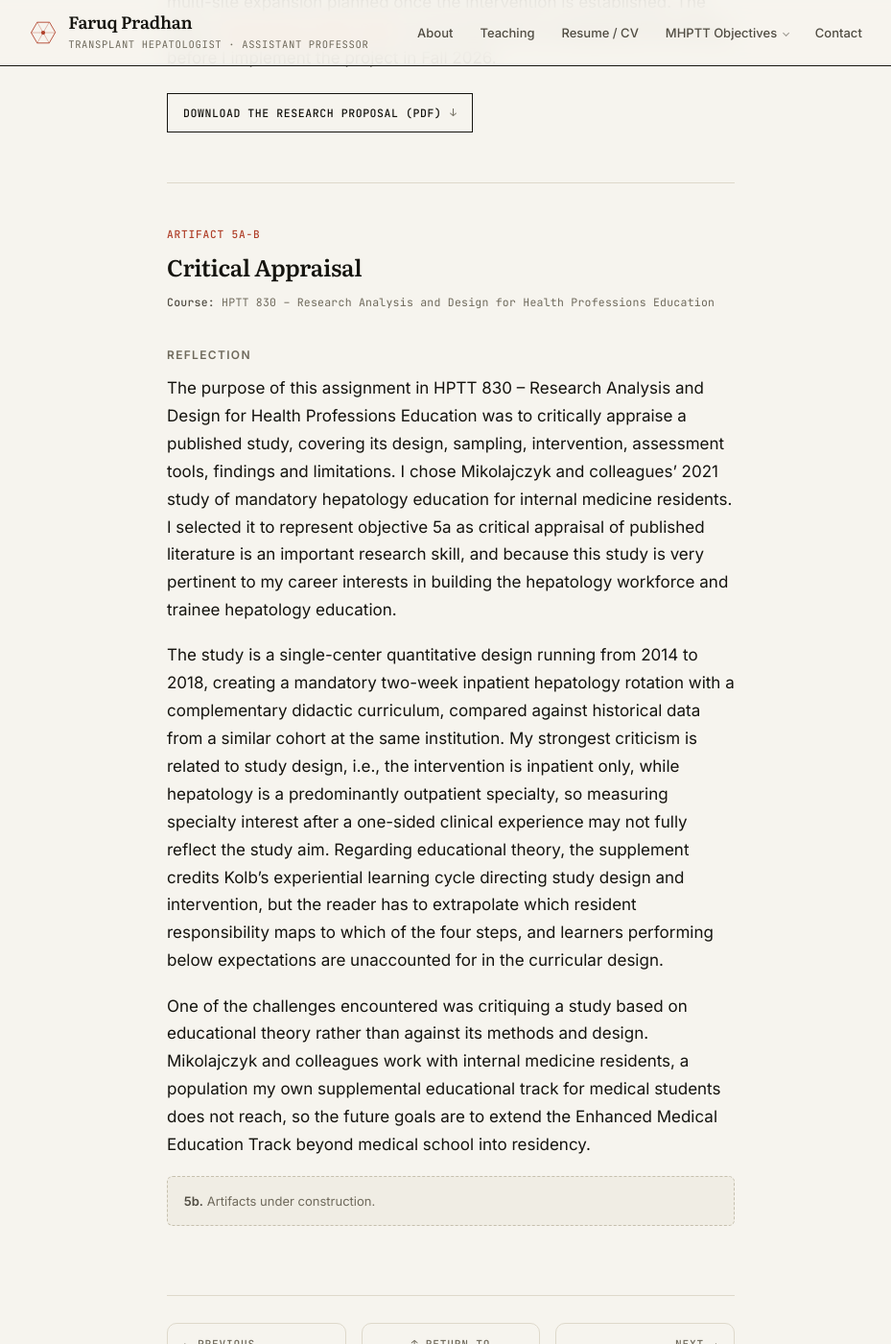
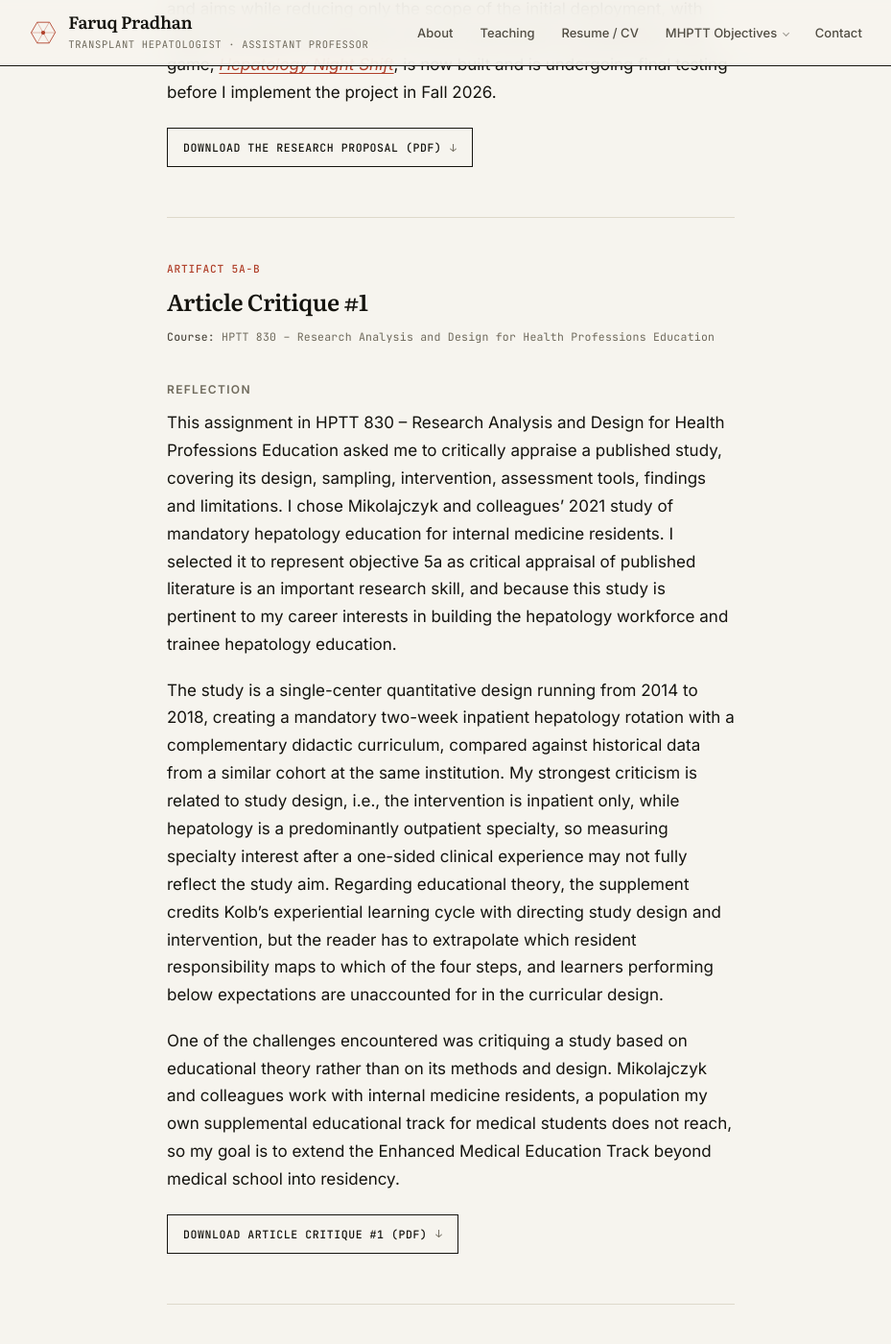
Before and after one commit to fpradhan/fpradhan.github.io, a Jekyll site: the page built from _competencies/5-research.md, in a window 1280 px wide and 1400 px high, scrolled down 1664 px. Shown: the whole window at 96% size, without its empty margins (170-1099 px from the left). Built offline with Jekyll 4.4.1, drawn with Linux system fonts in a browser that asks for light colours; some of the changed text lies outside the part shown.

Commit message:
Attach both article critiques, and fix the five items in 5a-B
5a-B is titled Article Critique #1 and carries its file. 5b-A is new:
Article Critique #3, the Denofrio 2022 palliative care study, with the file
attached and a note that the reflection is still to come, which replaces
the generic 5b placeholder.

The five fixes in 5a-B, all as flagged. Two were grammatical: "credits
Kolb's experiential learning cycle with directing", and "rather than on its
methods and design", which now matches the "based on" it answers. Then
"very pertinent" loses the intensifier and "the future goals are to extend"
becomes "my goal is to extend".

The opening was word for word identical to 5a-A's for twenty words and the
two sit next to each other, so it now reads "This assignment in HPTT 830
... asked me to" rather than "The purpose of this assignment in HPTT 830
... was to". Nothing after that first clause changed.

261 to 258 words. 5b-A's course is assumed to be HPTT 830, the same as the
other two critiques; the PDF does not name it.

Co-Authored-By: Claude Opus 5 <noreply@anthropic.com>
Claude-Session: https://claude.ai/code/session_01SajNJDGDkt5q5fCgsPRcNk

```diff
--- a/_competencies/5-research.md
+++ b/_competencies/5-research.md
@@ -25,9 +25,13 @@ artifacts:
     course: "HPTT 830"
     anchor: "artifact-5a-a"
   - label: "5a-B"
-    title: "Critical Appraisal"
+    title: "Article Critique #1"
     course: "HPTT 830"
     anchor: "artifact-5a-b"
+  - label: "5b-A"
+    title: "Article Critique #3"
+    course: "HPTT 830"
+    anchor: "artifact-5b-a"
 redirect_from:
   - /objectives/5a-research/
   - /objectives/5b-research/
@@ -80,20 +84,20 @@ is now built and is undergoing final testing before I implement the project in F
 
 <p class="label">Artifact 5a-B</p>
 
-## Critical Appraisal
+## Article Critique #1
 
 **Course:** HPTT 830 – Research Analysis and Design for Health Professions Education
 {: .meta}
 
 ### Reflection
 
-The purpose of this assignment in HPTT 830 – Research Analysis and Design for Health Professions
-Education was to critically appraise a published study, covering its design, sampling,
-intervention, assessment tools, findings and limitations. I chose Mikolajczyk and colleagues’ 2021
-study of mandatory hepatology education for internal medicine residents. I selected it to
-represent objective 5a as critical appraisal of published literature is an important research
-skill, and because this study is very pertinent to my career interests in building the hepatology
-workforce and trainee hepatology education.
+This assignment in HPTT 830 – Research Analysis and Design for Health Professions Education asked
+me to critically appraise a published study, covering its design, sampling, intervention,
+assessment tools, findings and limitations. I chose Mikolajczyk and colleagues’ 2021 study of
+mandatory hepatology education for internal medicine residents. I selected it to represent
+objective 5a as critical appraisal of published literature is an important research skill, and
+because this study is pertinent to my career interests in building the hepatology workforce and
+trainee hepatology education.
 
 The study is a single-center quantitative design running from 2014 to 2018, creating a mandatory
 two-week inpatient hepatology rotation with a complementary didactic curriculum, compared against
@@ -101,19 +105,33 @@ historical data from a similar cohort at the same institution. My strongest crit
 to study design, i.e., the intervention is inpatient only, while hepatology is a predominantly
 outpatient specialty, so measuring specialty interest after a one-sided clinical experience may
 not fully reflect the study aim. Regarding educational theory, the supplement credits Kolb’s
-experiential learning cycle directing study design and intervention, but the reader has to
+experiential learning cycle with directing study design and intervention, but the reader has to
 extrapolate which resident responsibility maps to which of the four steps, and learners performing
 below expectations are unaccounted for in the curricular design.
 
 One of the challenges encountered was critiquing a study based on educational theory rather than
-against its methods and design. Mikolajczyk and colleagues work with internal medicine residents,
-a population my own supplemental educational track for medical students does not reach, so the
-future goals are to extend the Enhanced Medical Education Track beyond medical school into
-residency.
+on its methods and design. Mikolajczyk and colleagues work with internal medicine residents, a
+population my own supplemental educational track for medical students does not reach, so my goal
+is to extend the Enhanced Medical Education Track beyond medical school into residency.
+
+<p><a class="dl" href="{{ '/assets/artifacts/hptt830-article-critique-1.pdf' | relative_url }}" rel="noopener" target="_blank">Download article critique #1 (PDF)<span class="sr-only"> (opens in a new tab)</span></a></p>
 
 </section>
 
-<p class="todo"><strong>5b.</strong> Artifacts under construction.</p>
+<section class="artifact" id="artifact-5b-a" markdown="1">
+
+<p class="label">Artifact 5b-A</p>
+
+## Article Critique #3
+
+**Course:** HPTT 830 – Research Analysis and Design for Health Professions Education
+{: .meta}
+
+<p class="todo"><strong>Reflection to come.</strong> The critique itself is below.</p>
+
+<p><a class="dl" href="{{ '/assets/artifacts/hptt830-article-critique-3.pdf' | relative_url }}" rel="noopener" target="_blank">Download article critique #3 (PDF)<span class="sr-only"> (opens in a new tab)</span></a></p>
+
+</section>
 
 {% comment %}
   ARTIFACT TEMPLATE — copy everything between the dashed rules out of this
@@ -125,9 +143,9 @@ residency.
   Keep the entries grouped by part: all of 5a's before any of 5b's.
 
   ----------------------------------------------------------------------------
-<section class="artifact" id="artifact-5b-a" markdown="1">
+<section class="artifact" id="artifact-5b-b" markdown="1">
 
-<p class="label">Artifact 5b-A</p>
+<p class="label">Artifact 5b-B</p>
 
 ## Title of the artifact
 
```
Also changed, not shown: assets/artifacts/README.md (+2 -0 lines), 2 other files.
